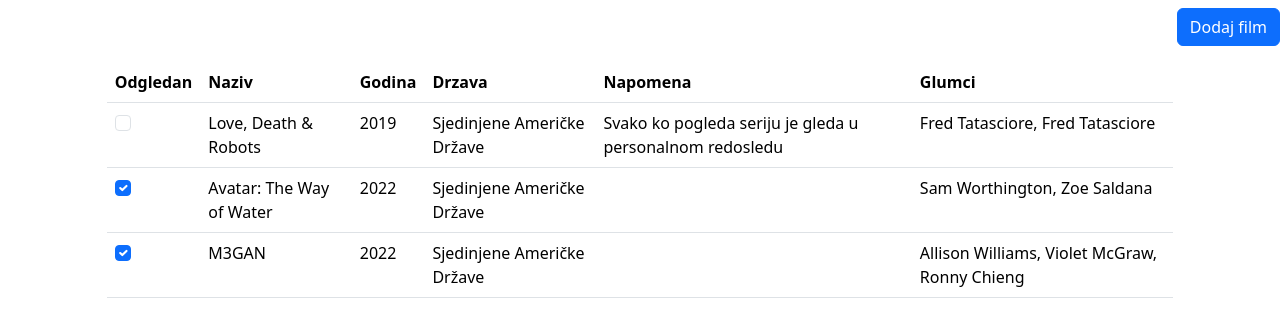
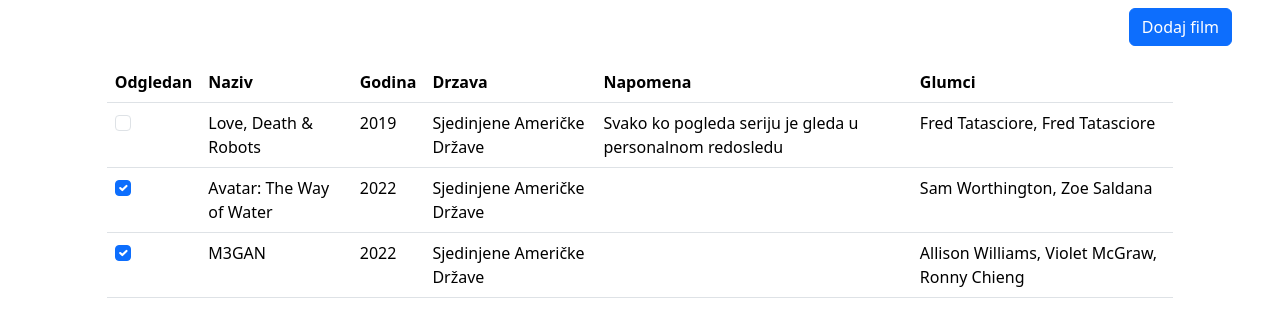
Before and after one commit to Maki325/amplitudo, a plain HTML site: page domaci-2/index.html in a window 1280 px wide. Drawn offline with nearby package versions, Linux system fonts and the light colour scheme.

Commit message:
Fixed button offset

```diff
--- a/domaci-2/index.html
+++ b/domaci-2/index.html
@@ -10,7 +10,7 @@
   <link href="https://cdn.jsdelivr.net/npm/bootstrap@5.3.0-alpha1/dist/css/bootstrap.min.css" rel="stylesheet" integrity="sha384-GLhlTQ8iRABdZLl6O3oVMWSktQOp6b7In1Zl3/Jr59b6EGGoI1aFkw7cmDA6j6gD" crossorigin="anonymous">
 </head>
 <body>
-  <div class="d-flex w-100 justify-content-end me-5 mt-2">
+  <div class="d-flex w-100 justify-content-end pe-5 mt-2">
     <button type="button" class="btn btn-primary" data-bs-toggle="modal" data-bs-target="#staticBackdrop">
       Dodaj film
     </button>
```
